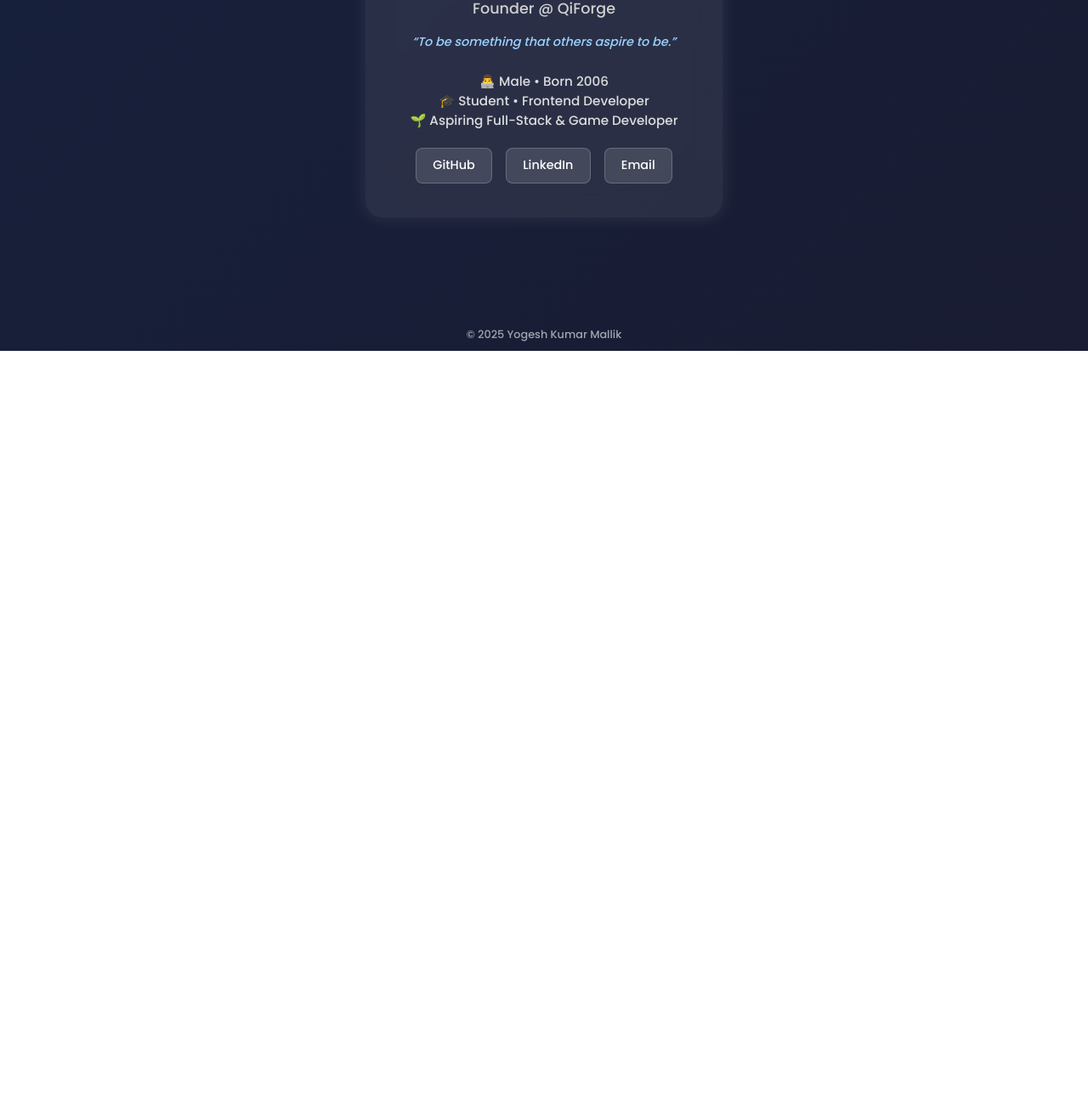
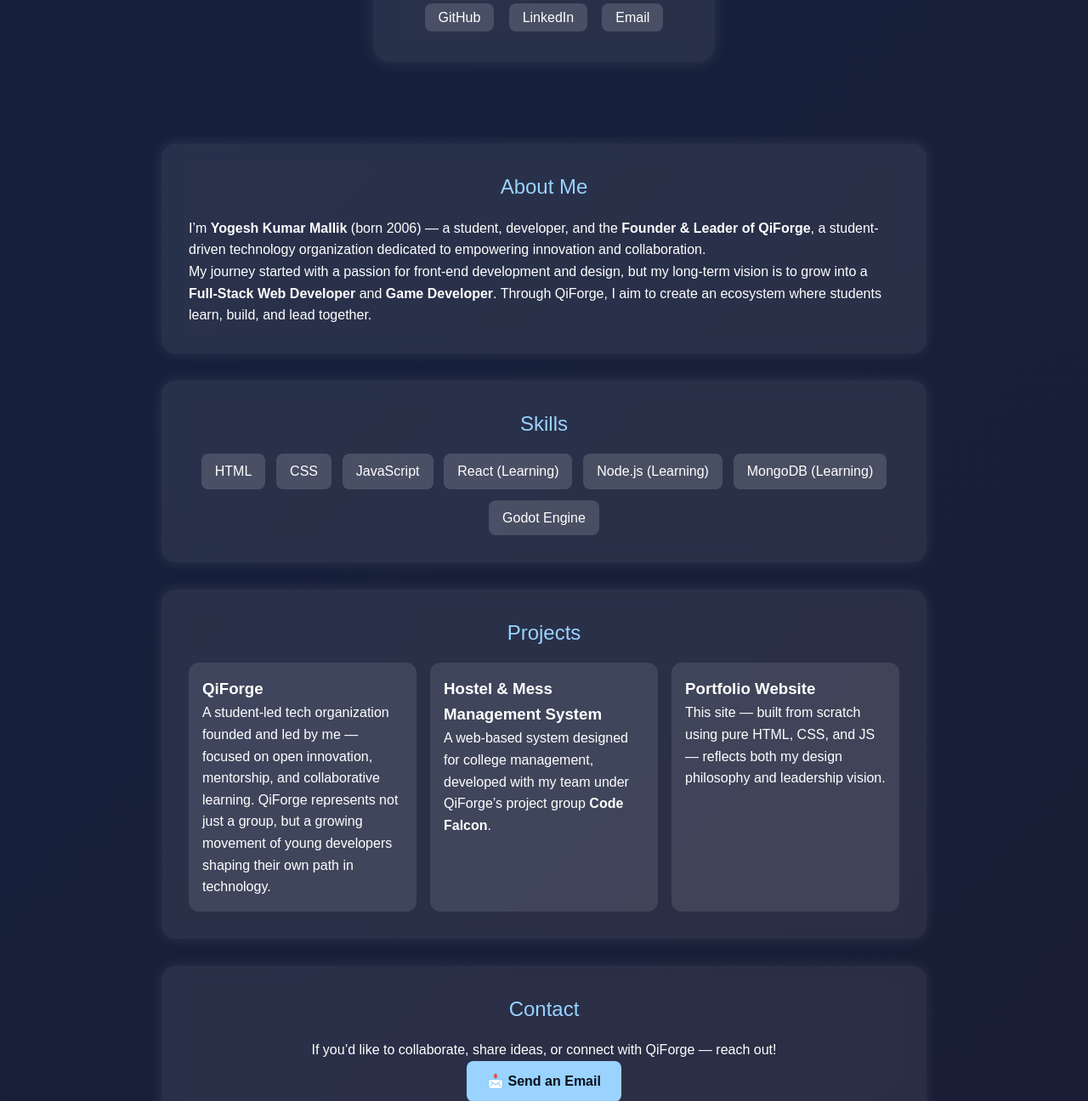
Before and after one commit to Yogesh-Kumar-Mallik-dev/Yogesh-Kumar-Mallik-dev.github.io, a plain HTML site: page index.html in a window 1280 px wide. Shown: the part 387-1683 px from the top of the page at 85% size. Before the commit the page ends 800 px from the top, so only its background shows below. Drawn offline with Linux system fonts and the light colour scheme.

Commit message:
new-update

```diff
--- a/index.html
+++ b/index.html
@@ -1,39 +1,96 @@
-
 <!DOCTYPE html>
 <html lang="en">
 <head>
   <meta charset="UTF-8" />
   <meta name="viewport" content="width=device-width, initial-scale=1.0" />
-  <title>Yogesh Kumar Mallik — Portfolio</title>
-  <meta name="description" content="Yogesh Kumar Mallik — Founder of QiForge, Frontend Developer, Aspiring Full Stack and Game Developer. To be something that others aspire to be." />
-  <link href="https://fonts.googleapis.com/css2?family=Poppins:wght@300;500;700&display=swap" rel="stylesheet" />
-
-  <link rel="stylesheet" href="style.css">
-  <!-- Favicon (you can replace this link with your own icon later) -->
-  <link rel="icon" href="https://api.iconify.design/mdi:account-circle-outline.svg" type="image/svg+xml" />
-
+  <title>Yogesh Kumar Mallik — Founder & Leader @ QiForge</title>
+  <meta name="description" content="Portfolio of Yogesh Kumar Mallik — Founder and Leader of QiForge, Frontend Developer, and Aspiring Full Stack & Game Developer. To be something that others aspire to be." />
+  <link rel="icon" href="https://api.iconify.design/mdi:account-circle-outline.svg" type="image/svg+xml">
+  <link rel="stylesheet" href="style.css" />
 </head>
 <body>
 
-  <div class="glass-card">
-    <div class="profile-photo"></div>
+  <!-- HERO SECTION -->
+  <header class="hero">
+    <div class="hero-content glass-card">
+      <img src="https://via.placeholder.com/150x150.png?text=Your+Photo" alt="Yogesh Kumar Mallik" class="profile-photo">
+      <h1>Yogesh Kumar Mallik</h1>
+      <h2>Founder & Leader @ <span class="highlight">QiForge</span></h2>
+      <p class="motto">“To be something that others aspire to be.”</p>
+      <div class="social-links">
+        <a href="https://github.com/Yogesh-Kumar-Mallik-dev" target="_blank">GitHub</a>
+        <a href="https://www.linkedin.com/in/yogesh-kumar-mallik-060895390" target="_blank">LinkedIn</a>
+        <a href="mailto:yogeshkumarmallikdev@gmail.com">Email</a>
+      </div>
+    </div>
+  </header>
 
-    <h1>Yogesh Kumar Mallik</h1>
-    <h2>Founder @ QiForge</h2>
-    <p class="motto">“To be something that others aspire to be.”</p>
+  <!-- ABOUT SECTION -->
+  <section id="about" class="glass-section">
+    <h2>About Me</h2>
+    <p>
+      I’m <strong>Yogesh Kumar Mallik</strong> (born 2006) — a student, developer, and the <strong>Founder & Leader of QiForge</strong>,
+      a student-driven technology organization dedicated to empowering innovation and collaboration.
+    </p>
+    <p>
+      My journey started with a passion for front-end development and design, but my long-term vision is to grow into a
+      <strong>Full-Stack Web Developer</strong> and <strong>Game Developer</strong>.
+      Through QiForge, I aim to create an ecosystem where students learn, build, and lead together.
+    </p>
+  </section>
 
-    <p>👨‍💻 Male • Born 2006<br>
-    🎓 Student • Frontend Developer<br>
-    🌱 Aspiring Full-Stack & Game Developer</p>
+  <!-- SKILLS SECTION -->
+  <section id="skills" class="glass-section">
+    <h2>Skills</h2>
+    <ul class="skills-list">
+      <li>HTML</li>
+      <li>CSS</li>
+      <li>JavaScript</li>
+      <li>React (Learning)</li>
+      <li>Node.js (Learning)</li>
+      <li>MongoDB (Learning)</li>
+      <li>Godot Engine</li>
+    </ul>
+  </section>
 
-    <div class="links">
-      <a href="https://github.com/Yogesh-Kumar-Mallik-dev" target="_blank" class="link-btn">GitHub</a>
-      <a href="https://www.linkedin.com/in/yogesh-kumar-mallik-060895390" target="_blank" class="link-btn">LinkedIn</a>
-      <a href="mailto:yogeshkumarmallikdev@gmail.com" class="link-btn">Email</a>
+  <!-- PROJECTS SECTION -->
+  <section id="projects" class="glass-section">
+    <h2>Projects</h2>
+    <div class="project-grid">
+      <div class="project-card">
+        <h3>QiForge</h3>
+        <p>
+          A student-led tech organization founded and led by me — focused on open innovation, mentorship, and collaborative learning.
+          QiForge represents not just a group, but a growing movement of young developers shaping their own path in technology.
+        </p>
+      </div>
+      <div class="project-card">
+        <h3>Hostel & Mess Management System</h3>
+        <p>
+          A web-based system designed for college management, developed with my team under QiForge’s project group <strong>Code Falcon</strong>.
+        </p>
+      </div>
+      <div class="project-card">
+        <h3>Portfolio Website</h3>
+        <p>
+          This site — built from scratch using pure HTML, CSS, and JS — reflects both my design philosophy and leadership vision.
+        </p>
+      </div>
     </div>
-  </div>
+  </section>
 
-  <footer>© 2025 Yogesh Kumar Mallik</footer>
+  <!-- CONTACT SECTION -->
+  <section id="contact" class="glass-section contact-section">
+    <h2>Contact</h2>
+    <p>If you’d like to collaborate, share ideas, or connect with QiForge — reach out!</p>
+    <a href="mailto:yogeshkumarmallikdev@gmail.com" class="contact-btn">📩 Send an Email</a>
+  </section>
 
+  <!-- FOOTER -->
+  <footer>
+    © 2025 Yogesh Kumar Mallik • Founder & Leader @ <a href="https://qiforge.site" target="_blank">QiForge</a>
+  </footer>
+
+  <script src="script.js"></script>
 </body>
 </html>
--- /dev/null
+++ b/script.js
@@ -0,0 +1,9 @@
+// Smooth scroll for internal links (optional future navigation)
+document.querySelectorAll('a[href^="#"]').forEach(anchor => {
+  anchor.addEventListener('click', function (e) {
+    e.preventDefault();
+    document.querySelector(this.getAttribute('href')).scrollIntoView({
+      behavior: 'smooth'
+    });
+  });
+});
--- a/style.css
+++ b/style.css
@@ -1,3 +1,4 @@
+/* ==== GLOBAL ==== */
 * {
   margin: 0;
   padding: 0;
@@ -6,15 +7,11 @@
 }
 
 body {
-  min-height: 100vh;
-  display: flex;
-  align-items: center;
-  justify-content: center;
   background: linear-gradient(135deg, #0a0f1f, #16213e, #1a1a2e);
   background-size: 300% 300%;
   animation: gradientShift 10s ease infinite;
   color: #fff;
-  overflow-x: hidden;
+  line-height: 1.6;
 }
 
 @keyframes gradientShift {
@@ -23,84 +20,144 @@ body {
   100% { background-position: 0% 50%; }
 }
 
+/* ==== HERO ==== */
+.hero {
+  display: flex;
+  justify-content: center;
+  align-items: center;
+  padding: 4rem 1rem;
+  text-align: center;
+}
+
 .glass-card {
   background: rgba(255, 255, 255, 0.08);
   backdrop-filter: blur(14px);
   border-radius: 20px;
   padding: 2.5rem;
-  text-align: center;
-  width: 90%;
-  max-width: 420px;
   box-shadow: 0 0 20px rgba(255, 255, 255, 0.1);
+  max-width: 500px;
   transition: transform 0.3s ease, box-shadow 0.3s ease;
 }
 
 .glass-card:hover {
-  transform: translateY(-6px);
-  box-shadow: 0 0 35px rgba(255, 255, 255, 0.2);
+  transform: translateY(-5px);
+  box-shadow: 0 0 30px rgba(255, 255, 255, 0.2);
 }
 
 .profile-photo {
   width: 120px;
   height: 120px;
   border-radius: 50%;
-  margin: 0 auto 1rem;
   border: 3px solid rgba(255, 255, 255, 0.3);
-  background: url('images/yogeshkumaemallik.png') center/cover no-repeat;
+  margin-bottom: 1rem;
 }
 
 h1 {
-  font-size: 1.9rem;
-  font-weight: 700;
-  margin-bottom: 0.3rem;
+  font-size: 2rem;
 }
 
 h2 {
-  font-size: 1.1rem;
   font-weight: 400;
   color: #cfcfcf;
-  margin-bottom: 1rem;
-}
-
-p {
-  font-size: 0.95rem;
-  color: #ddd;
-  margin: 0.7rem 0 1.3rem;
+  margin-bottom: 0.5rem;
 }
 
 .motto {
   font-style: italic;
   color: #9ad3ff;
-  font-size: 0.9rem;
-  margin-bottom: 1.5rem;
+  margin: 1rem 0;
 }
 
-.links {
-  display: flex;
-  justify-content: center;
-  gap: 1rem;
-  flex-wrap: wrap;
+.social-links a {
+  color: #fff;
+  text-decoration: none;
+  background: rgba(255, 255, 255, 0.15);
+  padding: 0.5rem 1rem;
+  border-radius: 8px;
+  margin: 0 0.4rem;
+  transition: background 0.3s ease;
 }
 
-.link-btn {
-  background: rgba(255, 255, 255, 0.12);
-  color: #fff;
-  padding: 0.6rem 1.2rem;
+.social-links a:hover {
+  background: rgba(255, 255, 255, 0.3);
+}
+
+/* ==== SECTIONS ==== */
+.glass-section {
+  max-width: 900px;
+  margin: 2rem auto;
+  padding: 2rem;
+  border-radius: 16px;
+  background: rgba(255, 255, 255, 0.08);
+  backdrop-filter: blur(10px);
+  box-shadow: 0 0 15px rgba(255, 255, 255, 0.1);
+}
+
+.glass-section h2 {
+  text-align: center;
+  margin-bottom: 1rem;
+  color: #9ad3ff;
+}
+
+/* ==== SKILLS ==== */
+.skills-list {
+  display: flex;
+  flex-wrap: wrap;
+  justify-content: center;
+  gap: 0.8rem;
+  list-style: none;
+}
+
+.skills-list li {
+  background: rgba(255, 255, 255, 0.15);
+  padding: 0.5rem 1rem;
+  border-radius: 8px;
+}
+
+/* ==== PROJECTS ==== */
+.project-grid {
+  display: grid;
+  grid-template-columns: repeat(auto-fit, minmax(250px, 1fr));
+  gap: 1rem;
+}
+
+.project-card {
+  background: rgba(255, 255, 255, 0.1);
+  border-radius: 12px;
+  padding: 1rem;
+  transition: 0.3s;
+}
+
+.project-card:hover {
+  transform: translateY(-5px);
+  background: rgba(255, 255, 255, 0.2);
+}
+
+/* ==== CONTACT ==== */
+.contact-section {
+  text-align: center;
+}
+
+.contact-btn {
+  display: inline-block;
+  background: #9ad3ff;
+  color: #0a0f1f;
+  padding: 0.7rem 1.5rem;
   border-radius: 8px;
   text-decoration: none;
-  font-size: 0.9rem;
+  font-weight: 600;
   transition: 0.3s;
-  border: 1px solid rgba(255, 255, 255, 0.2);
 }
 
-.link-btn:hover {
-  background: rgba(255, 255, 255, 0.25);
-  transform: translateY(-2px);
+.contact-btn:hover {
+  background: #fff;
+  color: #0a0f1f;
 }
 
+/* ==== FOOTER ==== */
 footer {
-  position: fixed;
-  bottom: 10px;
-  font-size: 0.8rem;
+  text-align: center;
+  padding: 1.5rem;
   color: rgba(255, 255, 255, 0.6);
+  font-size: 0.9rem;
 }
```
